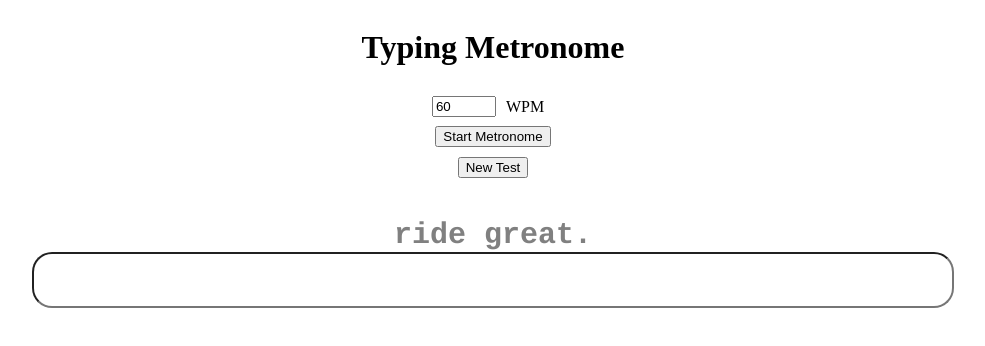
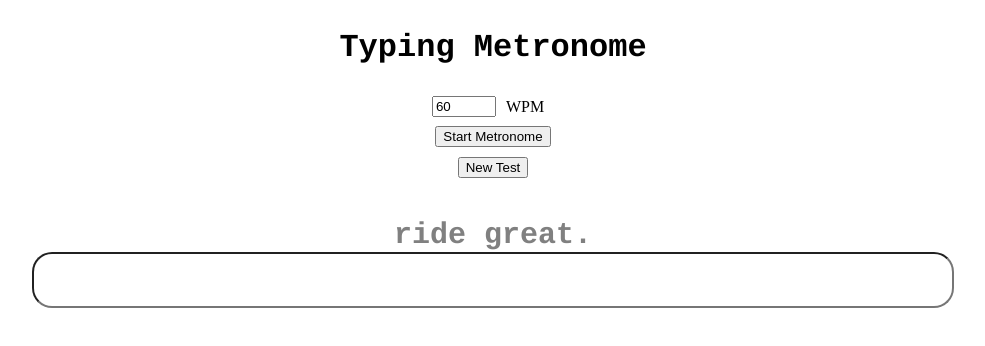
Before and after one commit to hodgeswt/typingmetronome, a React (Create React App) app: page / in a window 1280 px wide. Shown: the top 346 px of the page, without its empty margins (147-1132 px from the left). Built offline with nearby package versions, Linux system fonts and the light colour scheme; no server answers.

Commit message:
Update Header.js

```diff
--- a/src/components/Header.js
+++ b/src/components/Header.js
@@ -3,7 +3,7 @@ import React from 'react';
 export default function Header() {
     return (
         <div>
-            <h1>Typing Metronome</h1>
+            <h1 style={{fontFamily: "Courier"}}>Typing Metronome</h1>
         </div>
     )
 }
```
